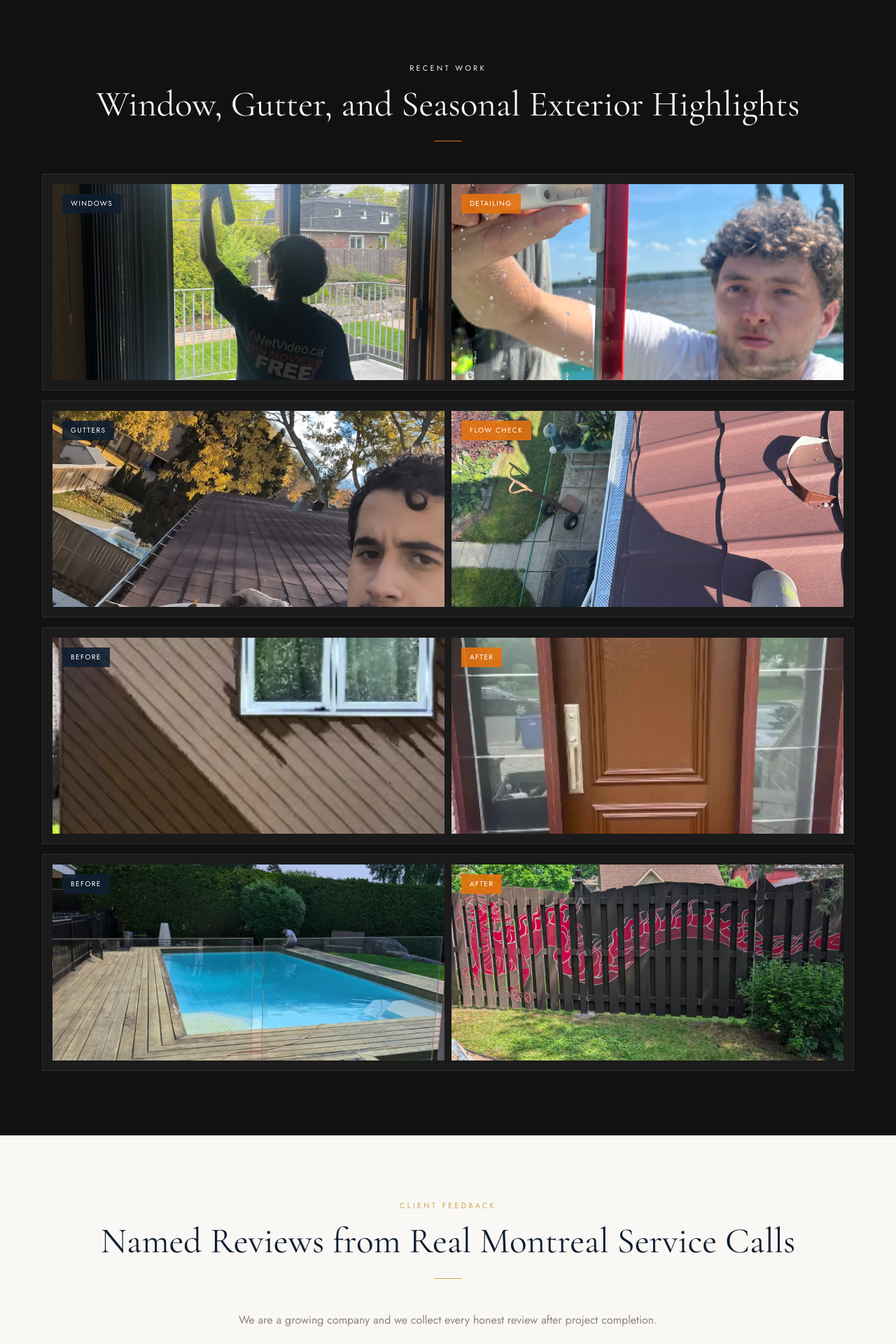
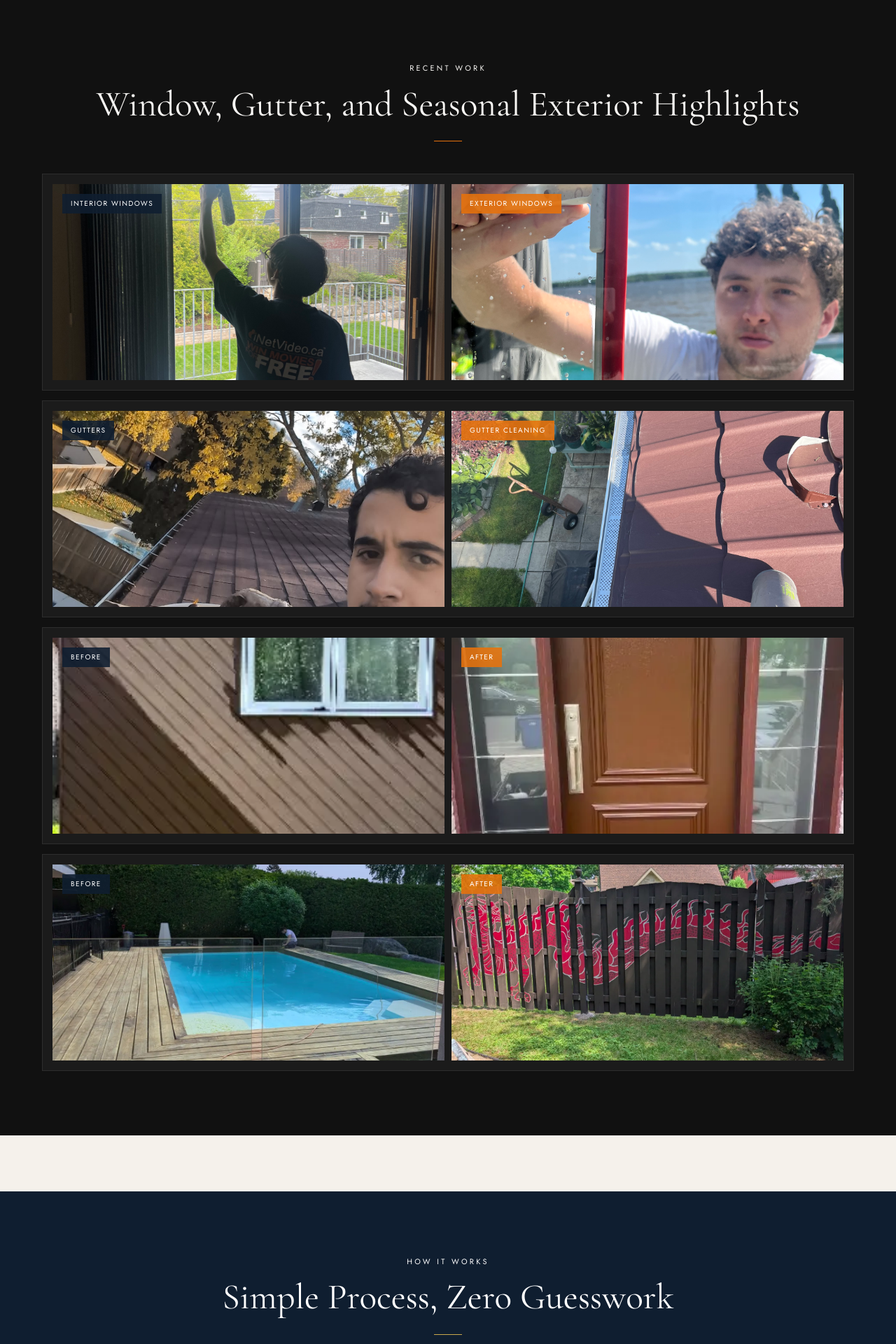
Before and after one commit to Dilyxs/JGPaints_Web, a Flask app: page / in a window 1280 px wide. Shown: the part 3440-5360 px from the top of the page at 70% size. Run offline with Flask 3, Linux system fonts and the light colour scheme; some libraries are stand-ins or nearby versions.

Commit message:
made some changes

```diff
--- a/templates/index.html
+++ b/templates/index.html
@@ -4,7 +4,8 @@
     <meta charset="UTF-8" />
     <meta name="viewport" content="width=device-width, initial-scale=1.0" />
     <title>
-      Abbott Maintenance — Window, Gutter, and Seasonal Exterior Work in Montreal
+      Abbott Maintenance — Window, Gutter, and Seasonal Exterior Work in
+      Montreal
     </title>
     <meta
       name="description"
@@ -84,7 +85,9 @@
         <span class="hero-eyebrow"
           >Student-Run Exterior Team in Montreal Since 2024</span
         >
-        <h1>Window and Gutter Cleaning First, Seasonal Exterior Work Done Right.</h1>
+        <h1>
+          Window and Gutter Cleaning First, Seasonal Exterior Work Done Right.
+        </h1>
         <div class="hero-rule"></div>
         <p class="hero-lead">
           Homeowners call us for reliable exterior upkeep: spotless glass,
@@ -104,7 +107,7 @@
         <p>Most quote requests get a reply in under 2 business hours.</p>
       </div>
       <div class="trust-item reveal">
-        <h3>Fully Insured Team</h3>
+        <h3>Insured Team</h3>
         <p>Insurance documentation is available before your service date.</p>
       </div>
       <div class="trust-item reveal">
@@ -121,7 +124,9 @@
       </div>
       <div class="trust-item reveal">
         <h3>Respectful Student Crew</h3>
-        <p>Professional conduct, clean setup, and clear communication onsite.</p>
+        <p>
+          Professional conduct, clean setup, and clear communication onsite.
+        </p>
       </div>
     </section>
 
@@ -203,14 +208,14 @@
       <div class="pricing-grid">
         <article class="price-card reveal">
           <h3>Exterior Window Cleaning</h3>
-          <p class="price-value">Starting at $179</p>
+          <p class="price-value">Starting at $90</p>
           <p>
             Best for small to medium homes with standard exterior window access.
           </p>
         </article>
         <article class="price-card reveal">
           <h3>Full Gutter Cleaning and Flow Check</h3>
-          <p class="price-value">Starting at $249</p>
+          <p class="price-value">Starting at $70</p>
           <p>
             Includes gutter clearing, downspout flow verification, and debris
             cleanup.
@@ -218,7 +223,7 @@
         </article>
         <article class="price-card reveal">
           <h3>Fence and Deck Painting (Seasonal)</h3>
-          <p class="price-value">Starting at $690</p>
+          <p class="price-value">Starting at $300</p>
           <p>
             Based on surface size, prep needs, and coating system selected for
             the season.
@@ -244,7 +249,7 @@
                 src="/static/images/entretien_ankit_window_cleaning.jpeg"
                 alt="Technician cleaning residential windows in Montreal"
               />
-              <span class="pair-tag">Windows</span>
+              <span class="pair-tag">Interior Windows</span>
             </a>
             <a
               href="/static/images/entretie_mario_window_cleaning.jpeg"
@@ -254,9 +259,9 @@
             >
               <img
                 src="/static/images/entretie_mario_window_cleaning.jpeg"
-                alt="Exterior window detailing on residential property"
+                alt="Exterior window cleaning"
               />
-              <span class="pair-tag after">Detailing</span>
+              <span class="pair-tag after">Exterior Windows</span>
             </a>
           </div>
         </article>
@@ -284,7 +289,7 @@
                 src="/static/images/entretien_gutter_cleaning_blower.jpeg"
                 alt="Gutter clearing with blower for debris removal"
               />
-              <span class="pair-tag after">Flow Check</span>
+              <span class="pair-tag after">Gutter Cleaning</span>
             </a>
           </div>
         </article>
@@ -343,51 +348,6 @@
               <span class="pair-tag after">After</span>
             </a>
           </div>
-        </article>
-      </div>
-    </section>
-
-    <section class="testimonials" id="reviews">
-      <span class="section-eyebrow reveal">Client Feedback</span>
-      <h2 class="reveal">Named Reviews from Real Montreal Service Calls</h2>
-      <div class="section-rule reveal"></div>
-      <p class="section-sub reveal">
-        We are a growing company and we collect every honest review after
-        project completion.
-      </p>
-      <div class="testimonial-grid">
-        <article class="testimonial-card reveal">
-          <img
-            src="/static/images/entretien_ankit_window_cleaning.jpeg"
-            alt="Completed window cleaning project for Lilia R."
-          />
-          <p class="testimonial-quote">
-            "Our windows came out spotless and the team was respectful the whole
-            time. Quick, clean, and easy to work with."
-          </p>
-          <p class="testimonial-author">Lilia R. - Google Review</p>
-        </article>
-        <article class="testimonial-card reveal">
-          <img
-            src="/static/images/entretien_gutter_cleaning.JPG"
-            alt="Completed gutter cleaning project for Marc D."
-          />
-          <p class="testimonial-quote">
-            "Gutters were full and now everything flows properly. Great
-            communication, fair pricing, and no mess left behind."
-          </p>
-          <p class="testimonial-author">Marc D. - Google Review</p>
-        </article>
-        <article class="testimonial-card reveal">
-          <img
-            src="/static/images/after4.webp"
-            alt="Completed seasonal deck project for Sarah P."
-          />
-          <p class="testimonial-quote">
-            "We booked seasonal deck painting and loved the result. They showed
-            up on schedule and explained every step clearly."
-          </p>
-          <p class="testimonial-author">Sarah P. - Google Review</p>
         </article>
       </div>
     </section>
@@ -484,8 +444,8 @@
         <details>
           <summary>What is included in gutter cleaning?</summary>
           <p>
-            We remove debris, check downspout flow, and clean up around the
-            work area before leaving.
+            We remove debris, check downspout flow, and clean up around the work
+            area before leaving.
           </p>
         </details>
         <details>
@@ -498,8 +458,8 @@
         <details>
           <summary>Are you insured?</summary>
           <p>
-            Yes. We are fully insured and provide documentation before project
-            start when requested.
+            Yes. We are insured and provide documentation before project start
+            when requested.
           </p>
         </details>
         <details>
@@ -524,13 +484,6 @@
         <div class="field-grid">
           <input type="text" name="name" placeholder="Your name" required />
           <input type="tel" name="phone" placeholder="Phone number" required />
-          <input type="email" name="email" placeholder="Email address" />
-          <input
-            type="text"
-            name="area"
-            placeholder="Borough or address"
-            required
-          />
           <select name="service_type" required>
             <option value="">Service type</option>
             <option value="Window cleaning">Window cleaning</option>
@@ -548,38 +501,7 @@
               Other exterior maintenance
             </option>
           </select>
-          <select name="project_size" required>
-            <option value="">Project size</option>
-            <option value="Apartment or condo">Apartment or condo</option>
-            <option value="Small home">Small home</option>
-            <option value="Standard home">Standard home</option>
-            <option value="Large home or multi-unit">
-              Large home or multi-unit
-            </option>
-            <option value="Specific exterior area only">
-              Specific exterior area only
-            </option>
-          </select>
-          <select name="timeline" required>
-            <option value="">Preferred timeline</option>
-            <option value="ASAP">ASAP</option>
-            <option value="Within 2 weeks">Within 2 weeks</option>
-            <option value="Within 1 month">Within 1 month</option>
-            <option value="Flexible">Flexible</option>
-          </select>
-          <select name="budget" required>
-            <option value="">Budget range</option>
-            <option value="Under $1,000">Under $1,000</option>
-            <option value="$1,000 - $3,000">$1,000 - $3,000</option>
-            <option value="$3,000 - $6,000">$3,000 - $6,000</option>
-            <option value="$6,000+">$6,000+</option>
-          </select>
         </div>
-        <textarea
-          name="message"
-          placeholder="Tell us what needs cleaning or painting and any access details"
-          rows="5"
-        ></textarea>
         <input
           type="text"
           name="company"
```
